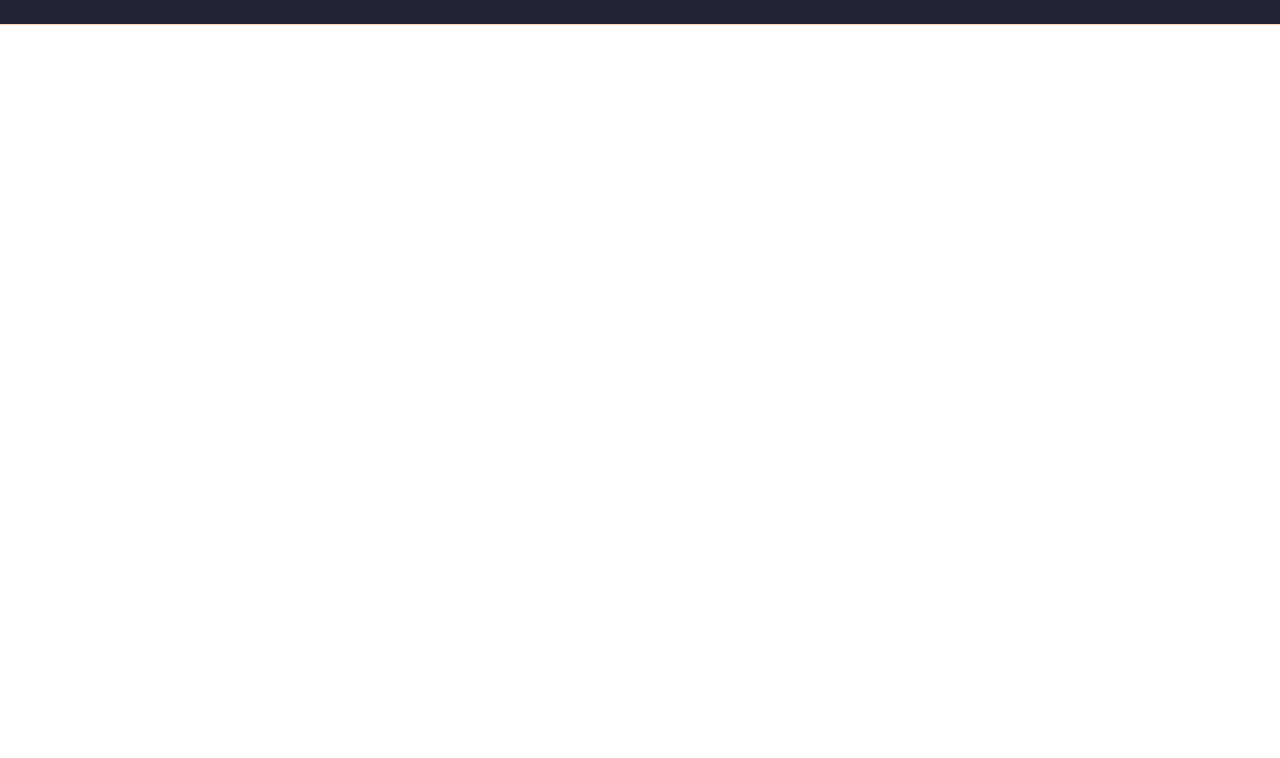
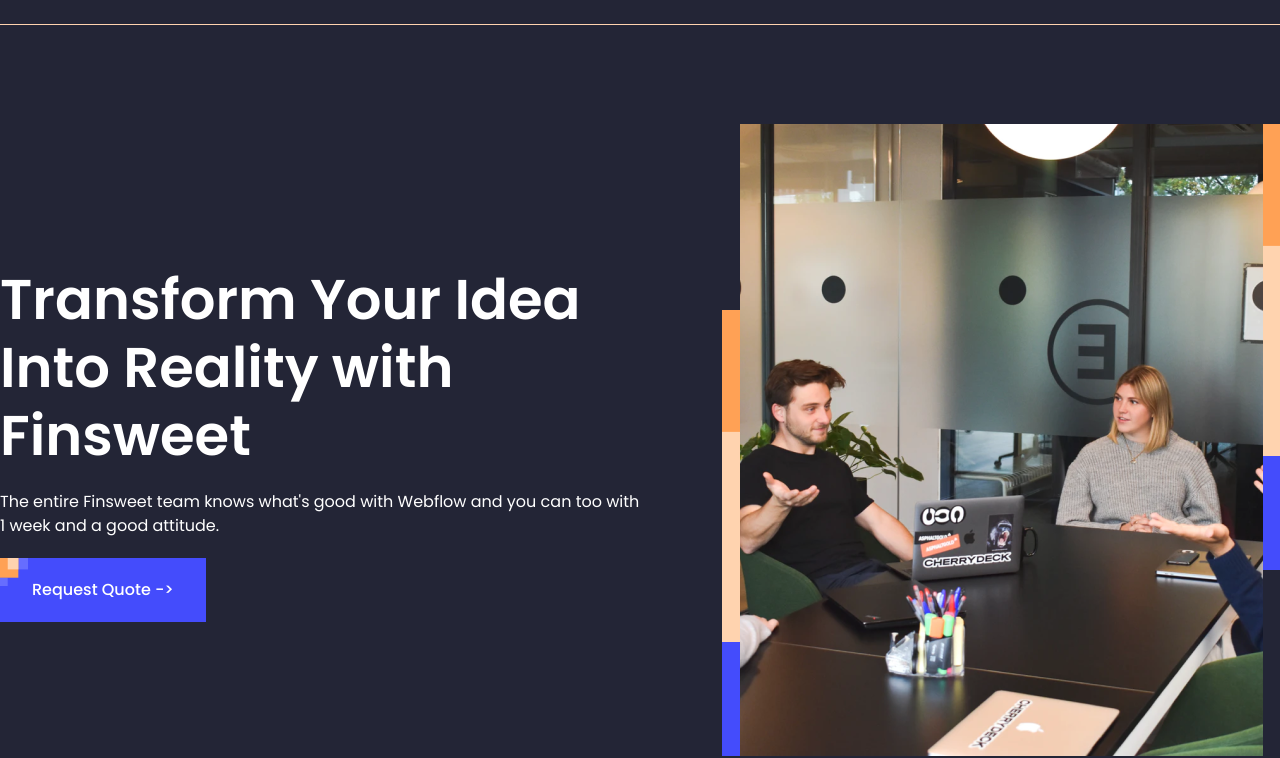
Before and after one commit to byaznavur/FINSWEET-JOBS, a plain HTML site: page index.html in a window 1280 px wide. Shown: the part 62-820 px from the top of the page. Drawn offline with nearby package versions, Linux system fonts and the light colour scheme.

Commit message:
herro wrapper

```diff
--- a/index.html
+++ b/index.html
@@ -28,7 +28,32 @@
         </ul>
       </nav>
     </header>
-    <main></main>
+    <main>
+      <div class="herro">
+        <div class="container herro-wrapper">
+          <div class="herro-wrapper-info">
+            <h2>Transform Your Idea Into Reality with Finsweet</h2>
+            <p>
+              The entire Finsweet team knows what's good with Webflow and you
+              can too with 1 week and a good attitude.
+            </p>
+
+            <button class="btn">
+              <img
+                src="./image/home/shapka.svg"
+                class="btn-shapka"
+                alt=""
+              />Request Quote ->
+            </button>
+          </div>
+          <div class="herro-wrapper-image">
+            <img src="./image/home/vertical.png" class="careful" alt="" />
+            <img src="./image/home/herro-wrapper.png" alt="" />
+            <img src="./image/home/vertical.png" class="vertical" alt="" />
+          </div>
+        </div>
+      </div>
+    </main>
     <footer>
       <a class="footer-shapka" href="#"
         ><img src="./image/home/shapka-footer.png" alt="" />Contact US -></a
--- /dev/null
+++ b/scss/components/_button.scss
@@ -0,0 +1,27 @@
+.btn {
+  background: rgb(68, 76, 252);
+  padding: 20px 32px;
+  /* Text link */
+  color: rgb(255, 255, 255);
+  font-family: Poppins;
+  font-size: 16px;
+  font-weight: 500;
+  line-height: 24px;
+  letter-spacing: 0px;
+  text-align: left;
+  border: none;
+  transition: 1s;
+  cursor: pointer;
+  position: relative;
+  // z-index: -1000;
+  &:hover {
+    background: rgb(32, 39, 161);
+    color: rgb(255, 255, 255);
+  }
+
+  .btn-shapka {
+    position: absolute;
+    left: 0;
+    top: 0;
+  }
+}
--- a/scss/layout/_header.scss
+++ b/scss/layout/_header.scss
@@ -7,6 +7,7 @@ header {
   left: 0;
   right: 0;
   border-bottom: 1px solid rgb(255, 211, 175);
+  z-index: 9999;
   nav {
     display: flex;
     justify-content: space-between;
--- a/scss/main.scss
+++ b/scss/main.scss
@@ -1,3 +1,5 @@
 @import "./layout/header";
+@import "./components/button";
 @import "./layout/footer";
+@import "./pages/home";
 @import "./global";
--- /dev/null
+++ b/scss/pages/_home.scss
@@ -0,0 +1,49 @@
+.herro {
+  background-color: rgb(35, 37, 54);
+
+  &-wrapper {
+    display: flex;
+    align-items: center;
+    gap: 100px;
+    padding: 100px 0;
+
+    &-info {
+      width: 50%;
+      h2 {
+        /* H1 Heading */
+        color: rgb(255, 255, 255);
+        font-family: Poppins;
+        font-size: 56px;
+        font-weight: 600;
+        line-height: 68px;
+        letter-spacing: 0px;
+        text-align: left;
+      }
+
+      p {
+        /* Paragraph */
+        color: rgb(255, 255, 255);
+        font-family: Poppins;
+        font-size: 16px;
+        font-weight: 400;
+        line-height: 24px;
+        letter-spacing: 0px;
+        text-align: left;
+        margin: 20px 0;
+      }
+    }
+
+    &-image {
+      position: relative;
+      .careful {
+        position: absolute;
+        right: -18px;
+      }
+      .vertical {
+        position: absolute;
+        left: -18px;
+        bottom: 7px;
+      }
+    }
+  }
+}
```
Also changed, not shown: css/main.css, 2 other files.
